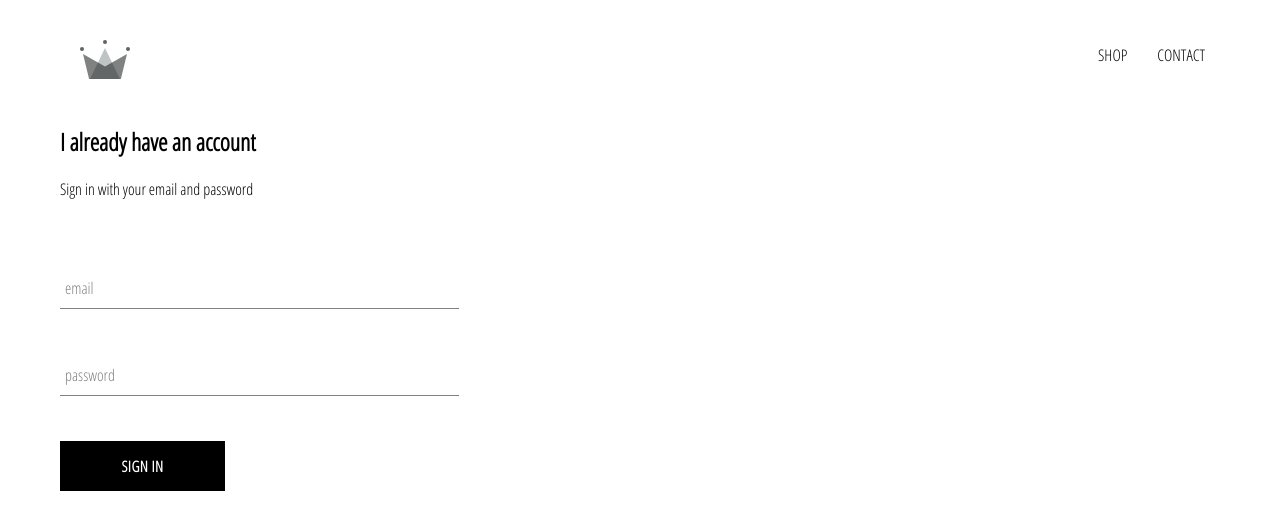
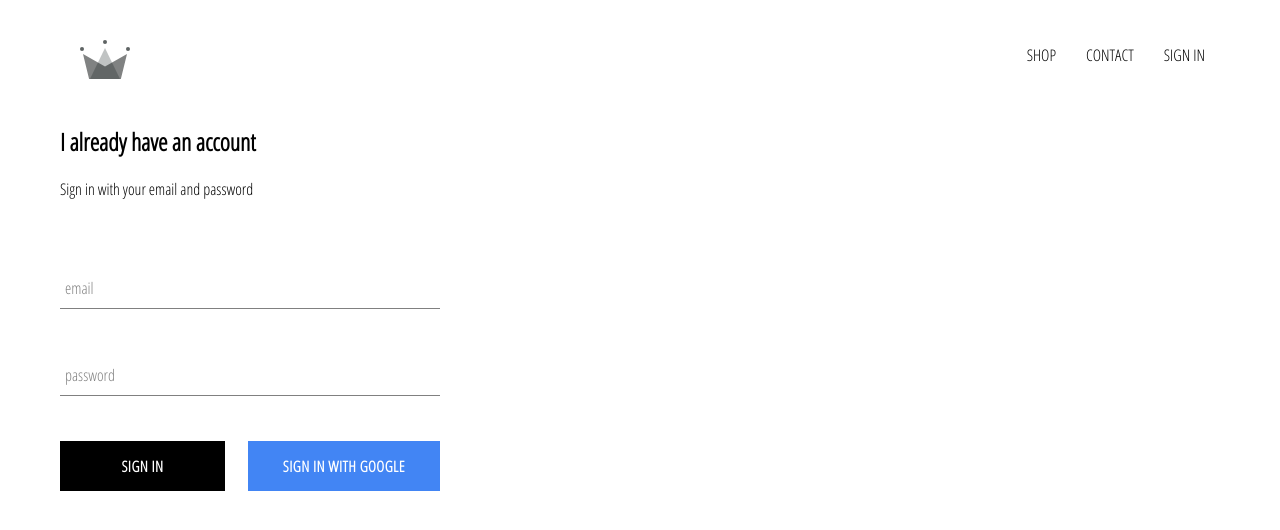
Before and after one commit to yahyalfc/ycl-cart, a React (Create React App) app: page /signin in a window 1280 px wide. Shown: the top 530 px of the page. Built offline with nearby package versions, Linux system fonts and the light colour scheme; no server answers.

Commit message:
integrated firebase into the application.

```diff
--- a/package.json
+++ b/package.json
@@ -6,6 +6,7 @@
     "@testing-library/jest-dom": "^4.2.4",
     "@testing-library/react": "^9.4.0",
     "@testing-library/user-event": "^7.2.1",
+    "firebase": "^7.6.2",
     "node-sass": "^4.13.0",
     "react": "^16.12.0",
     "react-dom": "^16.12.0",
--- a/src/App.css
+++ b/src/App.css
@@ -6,3 +6,7 @@
     text-decoration: none;
     color: black;
 }
+
+* {
+    box-sizing: border-box;
+}
--- a/src/App.js
+++ b/src/App.js
@@ -1,4 +1,4 @@
-import React from 'react';
+import React, { Component } from 'react';
 import {Route, Switch} from 'react-router-dom'
 
 import './App.css';
@@ -8,11 +8,31 @@
 import Header from './components/header/header.component'
 import SignInAndSignUpPage from './pages/sign-in-and-sign-up/sign-in-and-sign-up.component'
 
+import {auth} from './firebase/firebase.utils'
 
-function App() {
+class App extends Component {
+
+  constructor(){
+    super()
+      this.state = {
+        currentUser: null
+      }
+  }
+  unsubscribeFromAuth = null
+
+  componentDidMount () {
+    this.unsubscribeFromAuth = auth.onAuthStateChanged(user=> {
+      this.setState({currentUser: user })
+    })
+  }
+
+  componentWillUnmount (){
+    this.unsubscribeFromAuth();
+  }
+  render() {
     return (
       <div>
-    <Header />
+      <Header currentUser={this.state.currentUser} />
        <Switch>
          <Route exact path='/' component={HomePage} />
          <Route path='/shop' component={ShopPage} />
@@ -21,5 +41,6 @@
       </div>
     );
   }
+}
 
 export default App;
--- a/src/components/custom-button/custom-button.component.jsx
+++ b/src/components/custom-button/custom-button.component.jsx
@@ -2,9 +2,10 @@
 
 import './custom-button.styles.scss'
 
-const CustomButton = ({children, ...otherProps}) => {
+const CustomButton = ({children, isGoogleSignIn, ...otherProps}) => {
     return(
-        <button className='custom-button' {...otherProps}>
+        <button className={`${isGoogleSignIn ? 'google-sign-in': '' } custom-button`}
+        {...otherProps} >
         {children}
         </button>
     )
--- a/src/components/custom-button/custom-button.styles.scss
+++ b/src/components/custom-button/custom-button.styles.scss
@@ -19,4 +19,14 @@
       color: black;
       border: 1px solid black;
     }
+
+    &.google-sign-in {
+      background-color: #4285f4;
+      color: white;
+
+      &:hover {
+        background-color: #357ae8;
+        border: none;
+      }
+    }
   }
--- a/src/components/header/header.component.jsx
+++ b/src/components/header/header.component.jsx
@@ -2,9 +2,11 @@
 import {Link} from 'react-router-dom'
 import { ReactComponent as Logo } from '../../assets/crown.svg'
 
+import {auth} from '../../firebase/firebase.utils'
+
 import './header.styles.scss'
 
-const Header = () => {
+const Header = ({currentUser}) => {
     return(
         <div className='header'>
             <Link className='logo-container' to='/'>
@@ -14,6 +16,12 @@
             <div className='options'>
                 <Link className='option' to='/shop'>SHOP</Link>
                 <Link className='option' to='/shop'>CONTACT</Link>
+                {
+                    currentUser ?
+                    <div className='option' onClick={()=>auth.signOut()}>SIGN OUT</div>
+                    :
+                    <Link className='option' to='/signin'>SIGN IN </Link>
+                }
             </div>
         </div>
     )
--- a/src/components/header/header.styles.scss
+++ b/src/components/header/header.styles.scss
@@ -21,5 +21,6 @@
     }
     .option {
         padding: 10px 15px ;
+        cursor: pointer;
     }
 }
--- a/src/components/sign-in/sign-in.component.jsx
+++ b/src/components/sign-in/sign-in.component.jsx
@@ -4,6 +4,8 @@
 
 import FormInput from '../form-input/form-input.component'
 import CustomButton from '../custom-button/custom-button.component'
+
+import {SignInWithGoogle} from '../../firebase/firebase.utils'
 
 class SignIn extends Component {
     constructor(){
@@ -56,9 +58,11 @@
                     required
                     />
 
-
-                    <CustomButton type='submit'> Sign In</CustomButton>
-
+                    <div className='buttons'>
+                        <CustomButton type='submit'> Sign In</CustomButton>
+                        <CustomButton onClick={SignInWithGoogle} isGoogleSignIn>
+                        Sign In With Google </CustomButton>
+                        </div>
                 </form>
             </div>
         )
--- a/src/components/sign-in/sign-in.styles.scss
+++ b/src/components/sign-in/sign-in.styles.scss
@@ -1,5 +1,5 @@
 .sign-in {
-    width: 30vw;
+    width: 380px;
     display: flex;
     flex-direction: column;
 
@@ -7,3 +7,8 @@
         margin: 10px 0px;
     }
 }
+
+.buttons {
+    display: flex;
+    justify-content: space-between;
+}
--- /dev/null
+++ b/src/firebase/firebase.utils.js
@@ -0,0 +1,28 @@
+import firebase from 'firebase/app';
+import 'firebase/firestore' //for db
+import 'firebase/auth' //for the authentication
+
+const config = {
+    apiKey: "AIzaSyDHFH3fEpxoJoOdGubcN1oceW2Bkbg2kUU",
+    authDomain: "ycl-cart-db.firebaseapp.com",
+    databaseURL: "https://ycl-cart-db.firebaseio.com",
+    projectId: "ycl-cart-db",
+    storageBucket: "ycl-cart-db.appspot.com",
+    messagingSenderId: "624004063832",
+    appId: "1:624004063832:web:292386b9da61dc6583202d",
+    measurementId: "G-FV0W5YZ308"
+  };
+
+  firebase.initializeApp(config);
+
+
+export const auth = firebase.auth();
+export const firestort = firebase.firestore();
+
+//google authentication
+const provider = new firebase.auth.GoogleAuthProvider();
+provider.setCustomParameters({ prompt: 'select_account' });
+
+export const SignInWithGoogle = () => auth.signInWithPopup(provider);
+
+export default firebase;
```
Also changed, not shown: 1 other file (tests, documents, lock files or other folders). Lines whose indentation alone changed are shown as unchanged.
